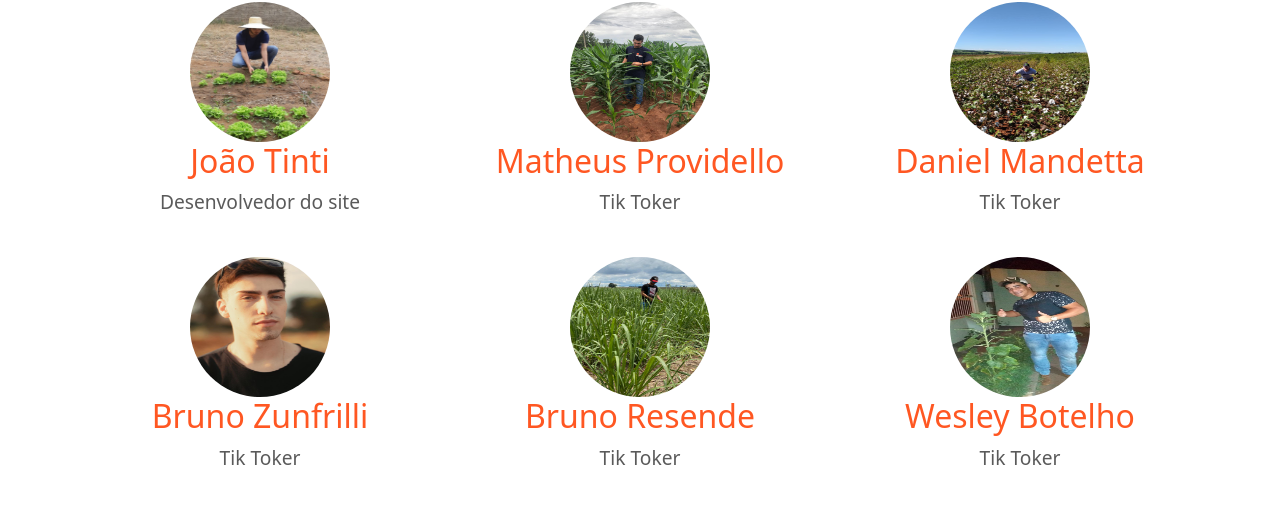
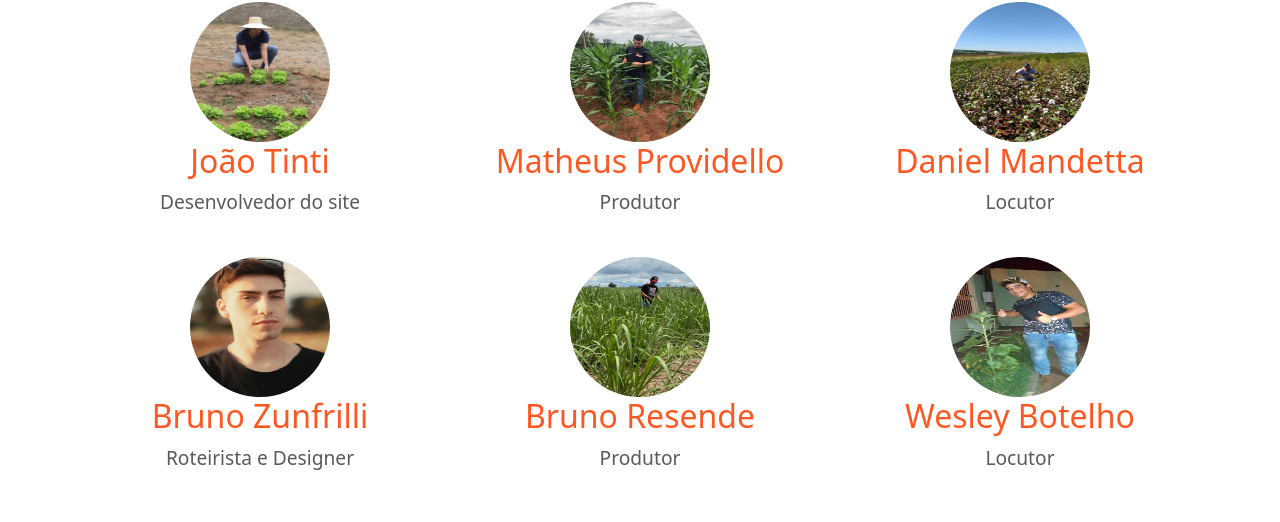
Before and after one commit to joaotinti75/trabalho_fruticultura, a plain HTML site: page index.html in a window 1280 px wide. Shown: the part 720-1242 px from the top of the page. Drawn offline with nearby package versions, Linux system fonts and the light colour scheme; a script that the page names is missing.

Commit message:
atribuicoes de trabalho realizadas com sucesso, sujeito a alteracoes

```diff
--- a/index.html
+++ b/index.html
@@ -127,14 +127,14 @@
                 <img class="foto-grupo" src="images/matheus.jfif"/>
 
                 <h2 class="nome-grupo">Matheus Providello</h2>
-                <p class="descricao-grupo">Tik Toker</p>
+                <p class="descricao-grupo">Produtor</p>
             </div><!-- /.col-lg-4 -->
 
             <div class="col-lg-4">
                 <img class="foto-grupo" src="images/daniel.jfif"/>
 
                 <h2 class="nome-grupo">Daniel Mandetta</h2>
-                <p class="descricao-grupo">Tik Toker</p>
+                <p class="descricao-grupo">Locutor</p>
 
             </div><!-- /.col-lg-4 -->
         </div><!-- /.row -->
@@ -144,21 +144,21 @@
                 <img class="foto-grupo" src="images/bruno.jfif"/>
 
                 <h2 class="nome-grupo">Bruno Zunfrilli</h2>
-                <p class="descricao-grupo">Tik Toker</p>
+                <p class="descricao-grupo">Roteirista e Designer</p>
             </div><!-- /.col-lg-4 -->
 
             <div class="col-lg-4">
                 <img class="foto-grupo" src="images/bezerro.jfif"/>
 
                 <h2 class="nome-grupo">Bruno Resende</h2>
-                <p class="descricao-grupo">Tik Toker</p>
+                <p class="descricao-grupo">Produtor</p>
             </div><!-- /.col-lg-4 -->
 
             <div class="col-lg-4">
                 <img class="foto-grupo" src="images/beicim.jfif"/>
 
                 <h2 class="nome-grupo">Wesley Botelho</h2>
-                <p class="descricao-grupo">Tik Toker</p>
+                <p class="descricao-grupo">Locutor</p>
             </div><!-- /.col-lg-4 -->
         </div><!-- /.row -->
 
```
